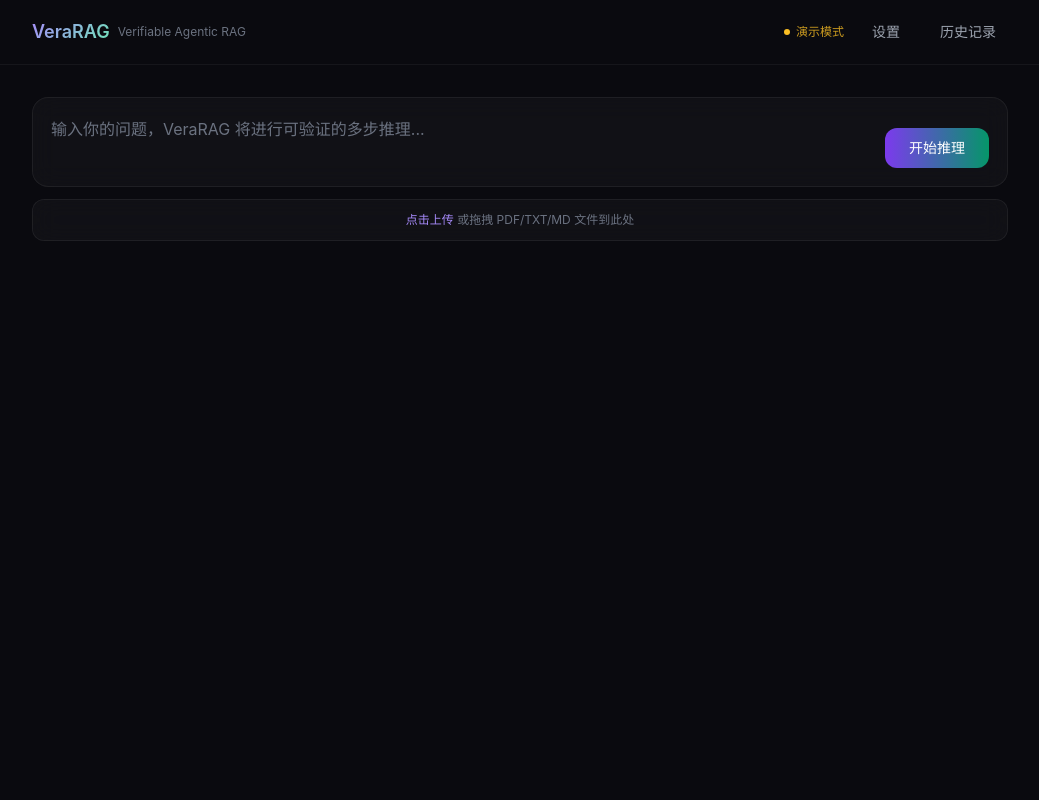
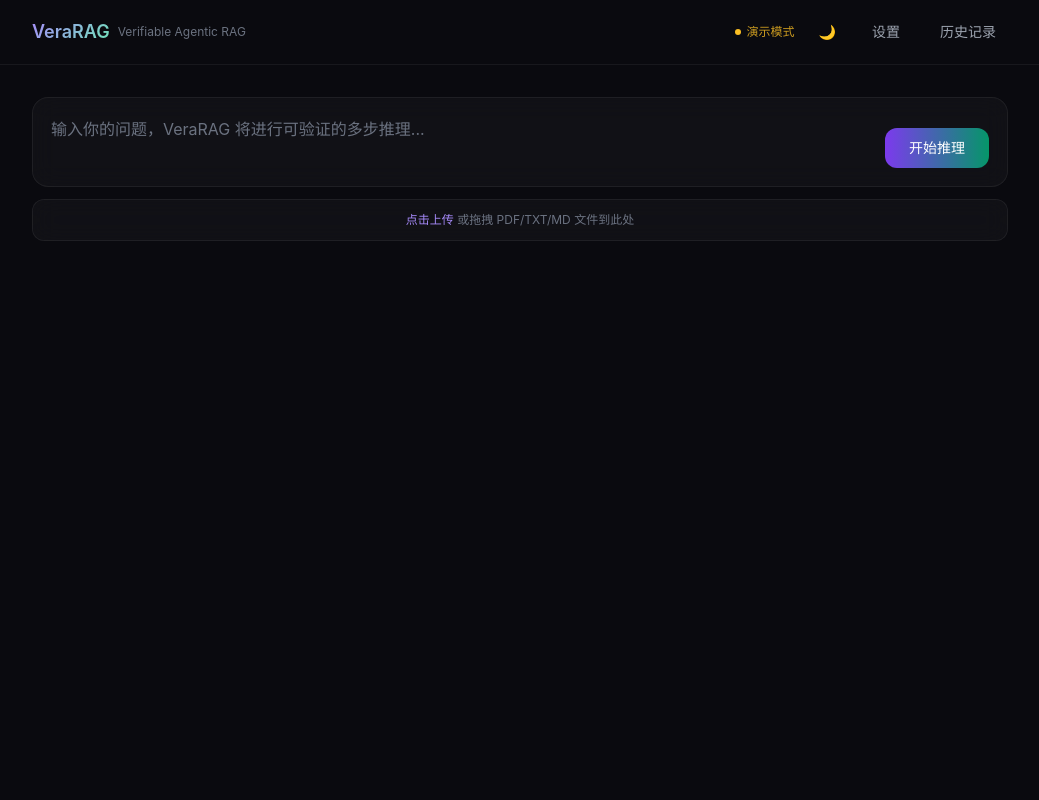
Before and after one commit to xiaweiyi713/VeraRAG, a FastAPI app: page / in a window 1280 px wide. Shown: the whole page, without its empty margins (120-1159 px from the left). Run offline with FastAPI, Linux system fonts and the light colour scheme; data that the repository does not hold is empty; some libraries are stand-ins or nearby versions.

Commit message:
feat: 添加亮色/暗色主题切换

```diff
--- a/web/static/app.js
+++ b/web/static/app.js
@@ -59,9 +59,9 @@
         el.id = `stage-${s.id}`;
         el.className = 'flex items-center gap-3 text-sm stage-pending';
         el.innerHTML = `
-            <span class="w-6 h-6 rounded-full border border-gray-700 flex items-center justify-center text-xs" id="icon-${s.id}">○</span>
+            <span class="w-6 h-6 rounded-full border [border-color:var(--border-color)] flex items-center justify-center text-xs" id="icon-${s.id}">○</span>
             <span>${s.label}</span>
-            <span id="detail-${s.id}" class="text-xs text-gray-600 ml-2"></span>
+            <span id="detail-${s.id}" class="text-xs ml-2" style="color: var(--text-muted)"></span>
         `;
         stagesContainer.appendChild(el);
     });
@@ -97,7 +97,7 @@
     const list = document.getElementById('evidence-list');
     if (!list) return;
     list.innerHTML = evidence.map(e => `
-        <div class="bg-white/[0.02] rounded-xl p-4 border border-white/5">
+        <div class="[background:var(--bg-card)] rounded-xl p-4 border [border-color:var(--border-color)]">
             <div class="flex items-center justify-between mb-2">
                 <span class="text-xs text-violet-400/80 font-medium">${esc(e.source) || 'source'}</span>
                 <span class="text-xs text-gray-600">${(e.combined_score || 0).toFixed(2)}</span>
@@ -123,7 +123,7 @@
         const statusClass = statusColors[c.verification_status] || statusColors['not_enough_info'];
         const statusLabel = { 'supported': '已验证', 'refuted': '已反驳', 'not_enough_info': '证据不足' };
         return `
-            <div class="bg-white/[0.02] rounded-xl p-4 border border-white/5">
+            <div class="[background:var(--bg-card)] rounded-xl p-4 border [border-color:var(--border-color)]">
                 <p class="text-sm text-gray-300 mb-2">${esc(c.claim)}</p>
                 <div class="flex items-center gap-2">
                     <span class="text-xs px-2 py-0.5 rounded-full ${statusClass}">${statusLabel[c.verification_status] || c.verification_status}</span>
@@ -160,7 +160,7 @@
                     </div>
                 </div>
             `).join('')}
-            <div class="pt-3 border-t border-white/5">
+            <div class="pt-3 border-t [border-color:var(--border-color)]">
                 <div class="flex justify-between text-sm">
                     <span class="text-gray-300">总体不确定性</span>
                     <span class="font-medium ${(uncertainty.overall_uncertainty || 0) > 0.5 ? 'text-amber-400' : 'text-emerald-400'}">${(uncertainty.overall_uncertainty || 0).toFixed(2)}</span>
--- a/web/templates/base.html
+++ b/web/templates/base.html
@@ -18,33 +18,67 @@
         }
     </script>
     <style>
-        body { font-family: 'Inter', system-ui, -apple-system, sans-serif; }
+        :root {
+            --bg-primary: #ffffff;
+            --bg-secondary: #f9fafb;
+            --bg-card: rgba(0, 0, 0, 0.02);
+            --border-color: rgba(0, 0, 0, 0.08);
+            --text-primary: #111827;
+            --text-secondary: #4b5563;
+            --text-muted: #9ca3af;
+            --accent: #7c3aed;
+            --accent-light: #a78bfa;
+            --success: #059669;
+            --success-light: #6ee7b7;
+            --warning: #d97706;
+            --danger: #dc2626;
+        }
+        .dark {
+            --bg-primary: #0a0a0f;
+            --bg-secondary: #0f0f1a;
+            --bg-card: rgba(255, 255, 255, 0.03);
+            --border-color: rgba(255, 255, 255, 0.06);
+            --text-primary: #e5e7eb;
+            --text-secondary: #9ca3af;
+            --text-muted: #6b7280;
+            --accent: #a78bfa;
+            --accent-light: #c4b5fd;
+            --success: #6ee7b7;
+            --success-light: #6ee7b7;
+            --warning: #fbbf24;
+            --danger: #f87171;
+        }
+        body {
+            font-family: 'Inter', system-ui, -apple-system, sans-serif;
+            background: var(--bg-primary);
+            color: var(--text-primary);
+        }
         .glass {
-            background: rgba(255, 255, 255, 0.03);
+            background: var(--bg-card);
             backdrop-filter: blur(12px);
-            border: 1px solid rgba(255, 255, 255, 0.06);
+            border: 1px solid var(--border-color);
         }
         .gradient-text {
             background: linear-gradient(135deg, #a78bfa, #6ee7b7);
             -webkit-background-clip: text;
             -webkit-text-fill-color: transparent;
         }
-        .stage-pending { color: #6b7280; }
-        .stage-active { color: #a78bfa; }
-        .stage-done { color: #6ee7b7; }
+        .stage-pending { color: var(--text-muted); }
+        .stage-active { color: var(--accent); }
+        .stage-done { color: var(--success); }
         .fade-in { animation: fadeIn 0.3s ease-in; }
         @keyframes fadeIn { from { opacity: 0; transform: translateY(4px); } to { opacity: 1; transform: translateY(0); } }
         @keyframes pulse { 0%, 100% { opacity: 1; } 50% { opacity: 0.5; } }
         .pulse { animation: pulse 1.5s infinite; }
-        .tab-btn.active { color: #a78bfa; border-bottom: 2px solid #a78bfa; margin-bottom: -1px; }
+        .tab-btn.active { color: var(--accent); border-bottom: 2px solid var(--accent); margin-bottom: -1px; }
         .line-clamp-2 { display: -webkit-box; -webkit-line-clamp: 2; -webkit-box-orient: vertical; overflow: hidden; }
-        select option { background: #1a1a2e; color: #e5e7eb; }
+        select option { background: var(--bg-primary); color: var(--text-primary); }
     </style>
     {% block head %}{% endblock %}
 </head>
-<body class="bg-[#0a0a0f] text-gray-200 min-h-screen">
+<body class="min-h-screen">
     <!-- Nav -->
-    <nav class="border-b border-white/5">
+    <nav class="border-b [border-color:var(--border-color)]">
         <div class="max-w-5xl mx-auto px-6 py-4 flex items-center justify-between">
             <a href="/" class="flex items-center gap-2">
                 <span class="text-lg font-semibold gradient-text">VeraRAG</span>
@@ -55,6 +89,9 @@
                     <span class="w-1.5 h-1.5 rounded-full bg-gray-600 inline-block"></span>
                     检测中...
                 </span>
+                <button id="theme-toggle" class="text-sm transition px-2 py-1.5 rounded-lg hover:bg-white/5" title="切换主题" style="color: var(--text-muted)">
+                    <span id="theme-icon">🌙</span>
+                </button>
                 <button id="settings-btn" class="text-sm text-gray-400 hover:text-gray-200 transition px-3 py-1.5 rounded-lg hover:bg-white/5">
                     设置
                 </button>
@@ -111,30 +148,30 @@
         <div class="absolute top-1/2 left-1/2 -translate-x-1/2 -translate-y-1/2 w-full max-w-md">
             <div class="glass rounded-2xl p-6 mx-4">
                 <div class="flex items-center justify-between mb-5">
-                    <h2 class="text-base font-medium text-gray-200">LLM 配置</h2>
-                    <button id="settings-close" class="text-gray-500 hover:text-gray-300 transition text-lg px-2">&times;</button>
+                    <h2 class="text-base font-medium" style="color: var(--text-primary)">LLM 配置</h2>
+                    <button id="settings-close" class="hover:opacity-80 transition text-lg px-2" style="color: var(--text-muted)">&times;</button>
                 </div>
 
                 <div class="space-y-4">
                     <div>
                         <label class="block text-xs text-gray-400 mb-1.5">提供商</label>
-                        <select id="cfg-provider" class="w-full bg-white/[0.04] border border-white/10 rounded-lg px-3 py-2.5 text-sm text-gray-200 outline-none focus:border-violet-500/50 transition">
+                        <select id="cfg-provider" class="w-full [background:var(--bg-card)] [border-color:var(--border-color)] border rounded-lg px-3 py-2.5 text-sm outline-none focus:border-violet-500/50 transition" style="color: var(--text-primary)">
                             <option value="">-- 选择提供商 --</option>
                         </select>
                     </div>
                     <div>
                         <label class="block text-xs text-gray-400 mb-1.5">模型</label>
-                        <select id="cfg-model" class="w-full bg-white/[0.04] border border-white/10 rounded-lg px-3 py-2.5 text-sm text-gray-200 outline-none focus:border-violet-500/50 transition">
+                        <select id="cfg-model" class="w-full [background:var(--bg-card)] [border-color:var(--border-color)] border rounded-lg px-3 py-2.5 text-sm outline-none focus:border-violet-500/50 transition" style="color: var(--text-primary)">
                             <option value="">-- 先选择提供商 --</option>
                         </select>
                     </div>
                     <div id="cfg-apikey-wrap">
                         <label class="block text-xs text-gray-400 mb-1.5">API Key</label>
-                        <input id="cfg-apikey" type="password" placeholder="sk-..." class="w-full bg-white/[0.04] border border-white/10 rounded-lg px-3 py-2.5 text-sm text-gray-200 outline-none focus:border-violet-500/50 transition placeholder-gray-600">
+                        <input id="cfg-apikey" type="password" placeholder="sk-..." class="w-full [background:var(--bg-card)] [border-color:var(--border-color)] border rounded-lg px-3 py-2.5 text-sm outline-none focus:border-violet-500/50 transition" style="color: var(--text-primary)">
                     </div>
                     <div id="cfg-baseurl-wrap" class="hidden">
                         <label class="block text-xs text-gray-400 mb-1.5">Base URL <span class="text-gray-600">(可选)</span></label>
-                        <input id="cfg-baseurl" type="text" placeholder="http://localhost:11434" class="w-full bg-white/[0.04] border border-white/10 rounded-lg px-3 py-2.5 text-sm text-gray-200 outline-none focus:border-violet-500/50 transition placeholder-gray-600">
+                        <input id="cfg-baseurl" type="text" placeholder="http://localhost:11434" class="w-full [background:var(--bg-card)] [border-color:var(--border-color)] border rounded-lg px-3 py-2.5 text-sm outline-none focus:border-violet-500/50 transition" style="color: var(--text-primary)">
                     </div>
                 </div>
 
@@ -142,7 +179,7 @@
                     <button id="settings-save" class="flex-1 px-5 py-2.5 bg-gradient-to-r from-violet-600 to-emerald-600 hover:from-violet-500 hover:to-emerald-500 text-white rounded-xl font-medium text-sm transition">
                         保存配置
                     </button>
-                    <button id="settings-clear" class="px-5 py-2.5 bg-white/[0.04] hover:bg-white/[0.08] text-gray-400 rounded-xl text-sm transition border border-white/10">
+                    <button id="settings-clear" class="px-5 py-2.5 [background:var(--bg-card)] hover:opacity-80 text-gray-400 rounded-xl text-sm transition [border-color:var(--border-color)] border">
                         清除
                     </button>
                 </div>
@@ -252,6 +289,27 @@
         });
     })();
     </script>
+    <!-- Theme toggle -->
+    <script>
+    (function() {
+        const html = document.documentElement;
+        const icon = document.getElementById('theme-icon');
+        const saved = localStorage.getItem('verarag-theme');
+        if (saved === 'light') {
+            html.classList.remove('dark');
+            if (icon) icon.textContent = '☀️';
+        } else {
+            html.classList.add('dark');
+            if (icon) icon.textContent = '🌙';
+        }
+        document.getElementById('theme-toggle')?.addEventListener('click', () => {
+            html.classList.toggle('dark');
+            const isDark = html.classList.contains('dark');
+            localStorage.setItem('verarag-theme', isDark ? 'dark' : 'light');
+            if (icon) icon.textContent = isDark ? '🌙' : '☀️';
+        });
+    })();
+    </script>
     {% block scripts %}{% endblock %}
 </body>
 </html>
--- a/web/templates/detail.html
+++ b/web/templates/detail.html
@@ -38,7 +38,7 @@
     <h3 class="text-xs font-medium text-gray-500 mb-3">声明验证 ({{ result.answer_claims|length }})</h3>
     <div class="space-y-3">
         {% for c in result.answer_claims %}
-        <div class="bg-white/[0.02] rounded-xl p-4 border border-white/5">
+        <div class="[background:var(--bg-card)] rounded-xl p-4 border [border-color:var(--border-color)]">
             <p class="text-sm text-gray-300 mb-2">{{ c.get('claim', '') }}</p>
             <div class="flex items-center gap-3 text-xs">
                 {% set st = c.get('verification_status', 'not_enough_info') %}
@@ -61,7 +61,7 @@
     <h3 class="text-xs font-medium text-gray-500 mb-3">证据 ({{ result.evidence|length }})</h3>
     <div class="space-y-3">
         {% for e in result.evidence %}
-        <div class="bg-white/[0.02] rounded-xl p-4 border border-white/5">
+        <div class="[background:var(--bg-card)] rounded-xl p-4 border [border-color:var(--border-color)]">
             <div class="flex items-center justify-between mb-2">
                 <span class="text-xs text-violet-400/80">{{ e.get('source', '') }}</span>
                 <span class="text-xs text-gray-600">{{ "%.2f"|format(e.get('combined_score', 0)) }}</span>
@@ -95,7 +95,7 @@
             </div>
         </div>
         {% endfor %}
-        <div class="pt-3 border-t border-white/5 flex justify-between text-sm">
+        <div class="pt-3 border-t [border-color:var(--border-color)] flex justify-between text-sm">
             <span class="text-gray-300">总体不确定性</span>
             <span class="font-medium {{ 'text-amber-400' if u.get('overall_uncertainty', 0) > 0.5 else 'text-emerald-400' }}">{{ "%.2f"|format(u.get('overall_uncertainty', 0)) }}</span>
         </div>
--- a/web/templates/index.html
+++ b/web/templates/index.html
@@ -68,7 +68,7 @@
 
     <!-- Tabs -->
     <div class="glass rounded-2xl overflow-hidden">
-        <div class="flex border-b border-white/5">
+        <div class="flex border-b [border-color:var(--border-color)]">
             <button class="tab-btn active px-5 py-3 text-sm font-medium transition" data-tab="evidence">证据</button>
             <button class="tab-btn px-5 py-3 text-sm font-medium text-gray-500 transition" data-tab="claims">声明验证</button>
             <button class="tab-btn px-5 py-3 text-sm font-medium text-gray-500 transition" data-tab="uncertainty">不确定性</button>
```
